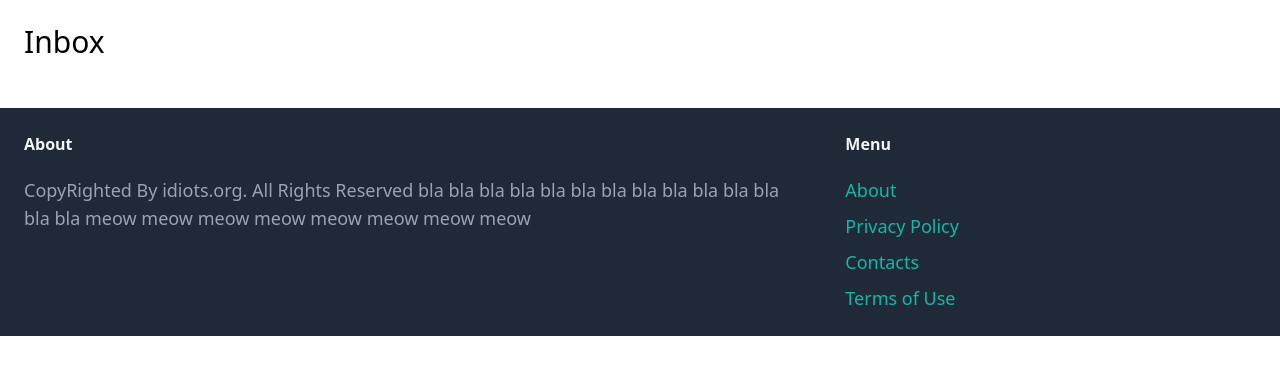
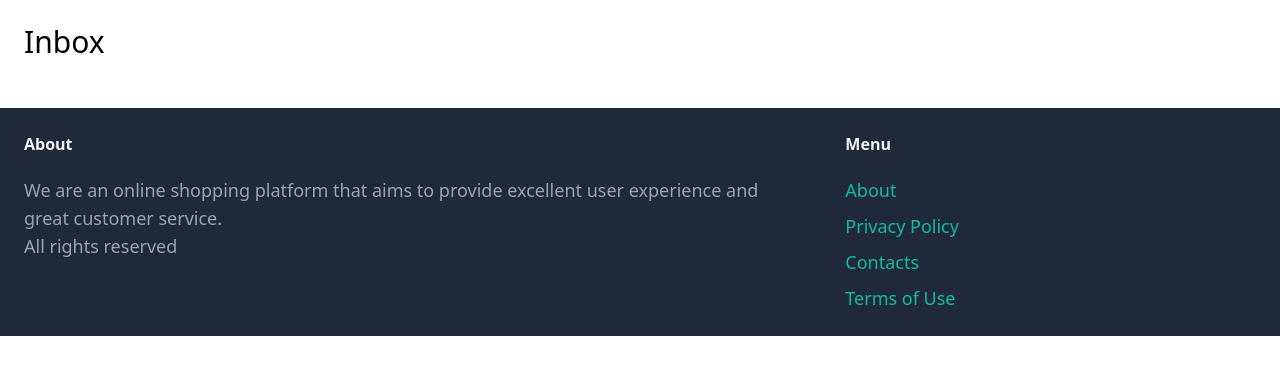
Before and after one commit to CoderHaiBhai/projectHumara, a Django app: page /inbox/ in a window 1280 px wide. Shown: the part 77-452 px from the top of the page. Run offline with Django 5.2, Linux system fonts and the light colour scheme; a user stored in the database is signed in; data that the repository does not hold is empty; some libraries are stand-ins or nearby versions.

Commit message:
Updated Description

```diff
--- a/puddle/core/templates/core/base.html
+++ b/puddle/core/templates/core/base.html
@@ -38,7 +38,7 @@
   <footer class="py-6 px-6 flex justify-between bg-gray-800">
     <div class="w-2/3 pr-10">
       <h3 class="mb-5 font-semibold text-gray-100">About</h3>
-      <p class="text-lg text-gray-400">CopyRighted By idiots.org. All Rights Reserved bla bla bla bla bla bla bla bla bla bla bla bla bla bla   meow meow meow meow meow meow meow meow </p>
+      <p class="text-lg text-gray-400">We are an online shopping platform that aims to provide excellent user experience and great customer service.<br>All rights reserved</p>
     </div>
 
     <div class="w-1/3 pr-10">
```
